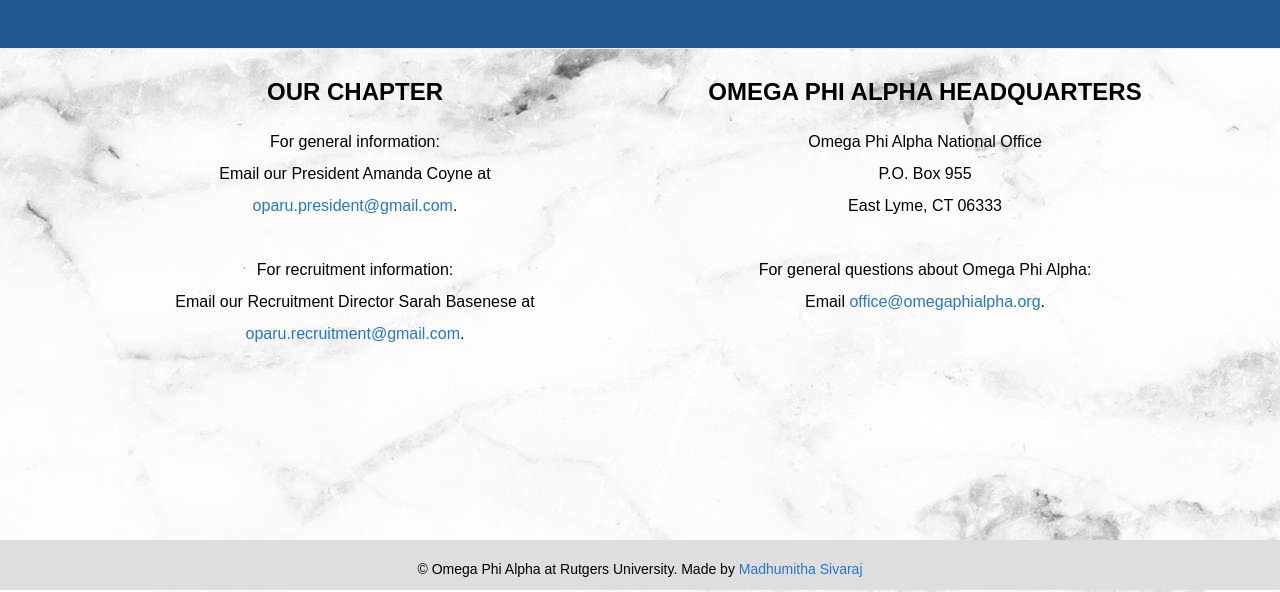
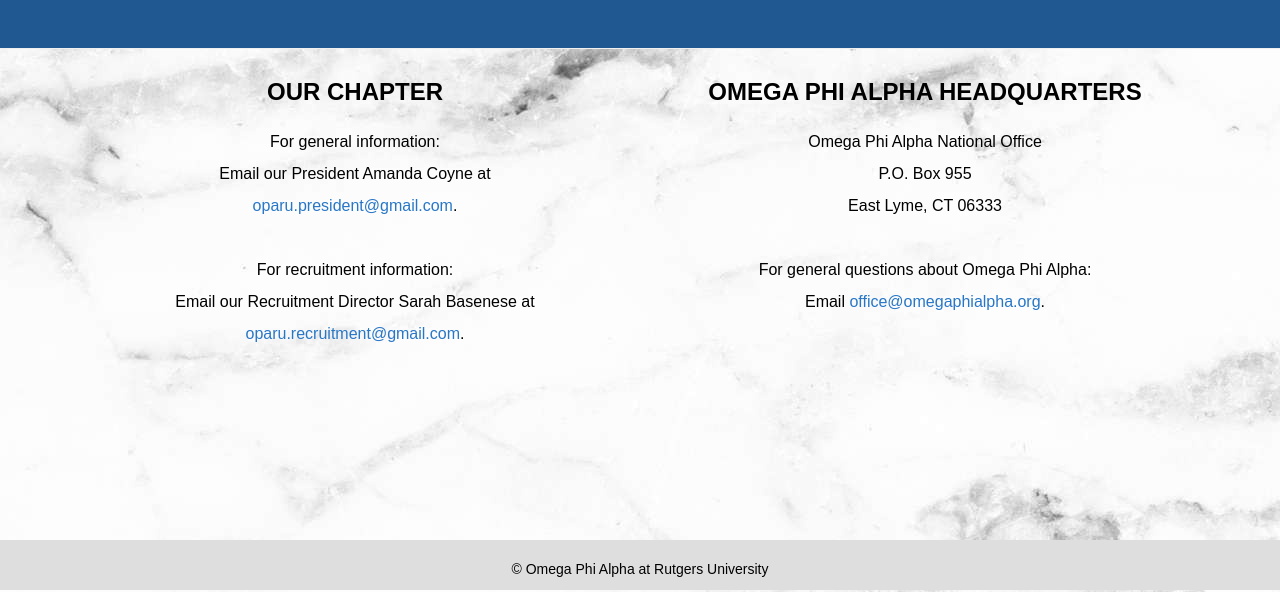
Before and after one commit to rutgersopa/e, a plain HTML site: page contact.html in a window 1280 px wide. Shown: the part 208-800 px from the top of the page. Drawn offline with Linux system fonts and the light colour scheme.

Commit message:
Update contact.html

```diff
--- a/contact.html
+++ b/contact.html
@@ -112,7 +112,7 @@ DONE
 
 		<div class="wrapper">
 		    <div id="footer">
-		       <p>&copy; Omega Phi Alpha at Rutgers University. Made by <a href="https://www.madhusivaraj.com/" target="_blank">Madhumitha Sivaraj</a></p>
+		       <p>&copy; Omega Phi Alpha at Rutgers University</p>
 		    </div>
 		</div>
 	</body>
```
